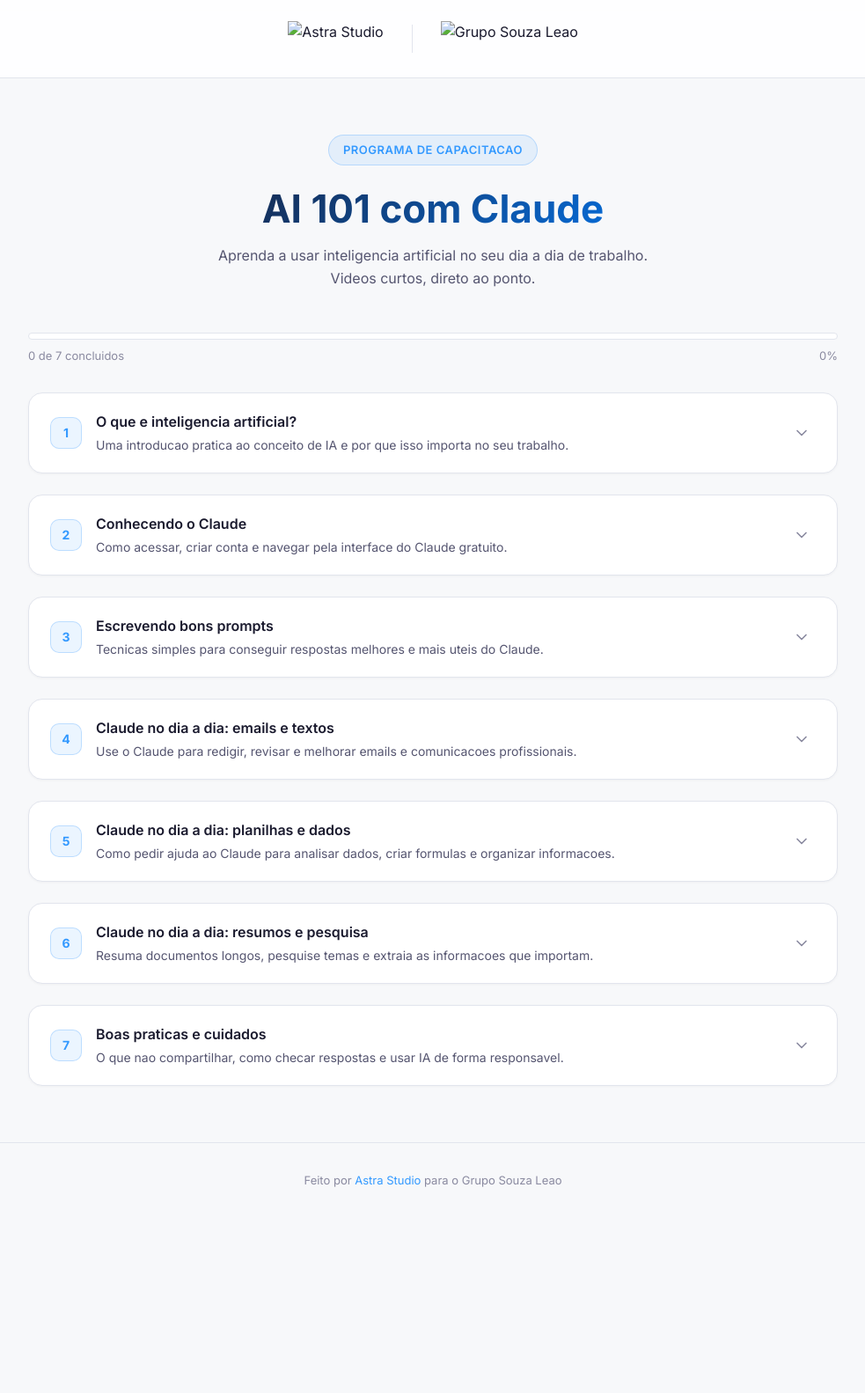
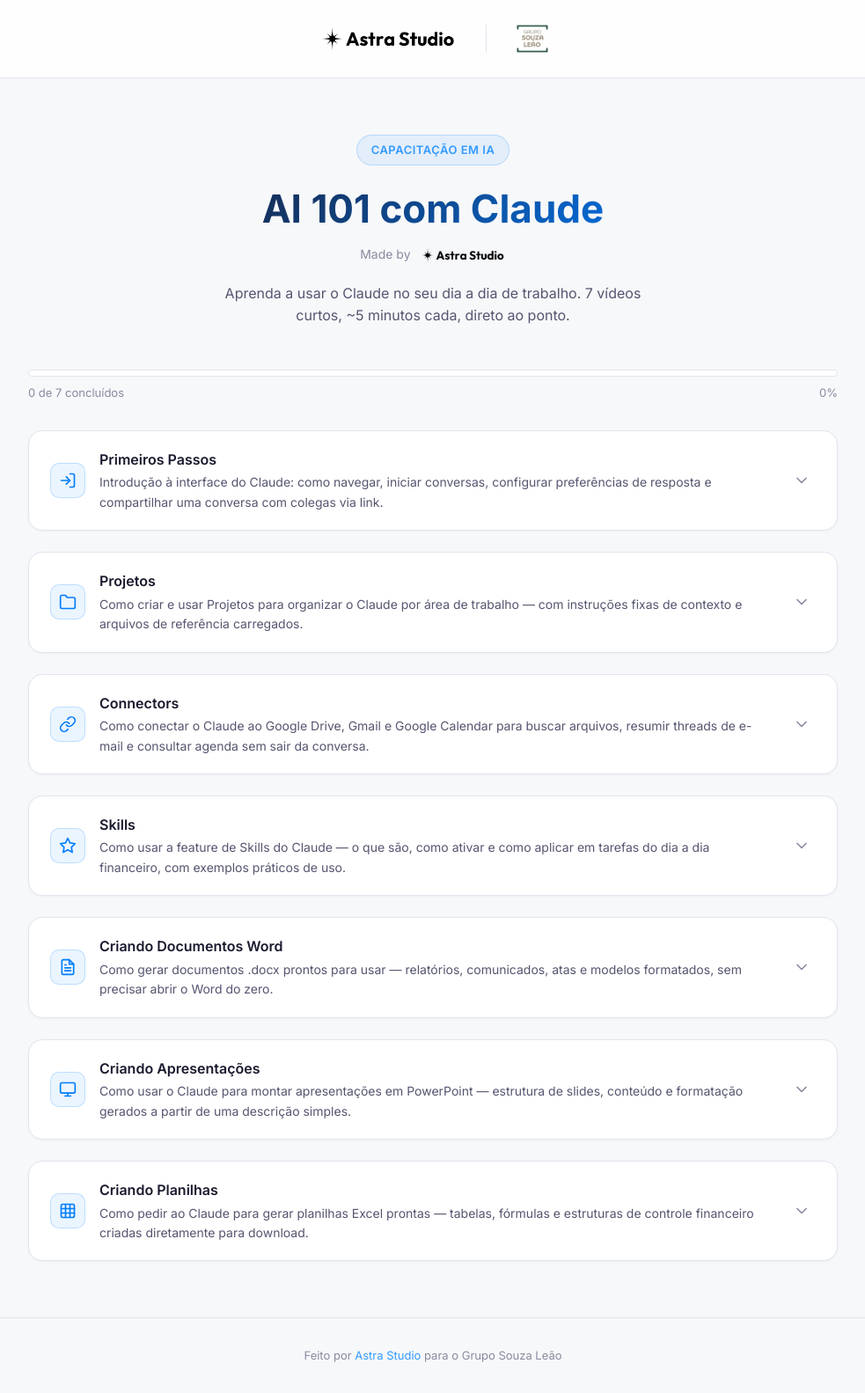
Before and after one commit to Astra-Studio-Brazil/gruposl_ai_101, a plain HTML site: page index.html in a window 1280 px wide. Shown: the whole page at 88% size, without its empty margins (148-1131 px from the left). Before the commit the page ends 1384 px from the top, so only its background shows below. Drawn offline with Linux system fonts and the light colour scheme.

Commit message:
Update content: logos, icons, accents, Made by Astra, videos folder

```diff
--- a/index.html
+++ b/index.html
@@ -3,8 +3,8 @@
 <head>
   <meta charset="UTF-8">
   <meta name="viewport" content="width=device-width, initial-scale=1.0">
-  <title>AI 101 | Grupo Souza Leao + Astra Studio</title>
-  <meta name="description" content="Curso introdutorio de inteligencia artificial com Claude para o Grupo Souza Leao.">
+  <title>AI 101 | Grupo Souza Leão + Astra Studio</title>
+  <meta name="description" content="Curso introdutório de inteligência artificial com Claude para o Grupo Souza Leão.">
   <link rel="preconnect" href="https://fonts.googleapis.com">
   <link rel="preconnect" href="https://fonts.gstatic.com" crossorigin>
   <link href="https://fonts.googleapis.com/css2?family=Inter:wght@400;500;600;700&display=swap" rel="stylesheet">
@@ -101,6 +101,21 @@
       background-clip: text;
     }
 
+    .hero-made-by {
+      display: flex;
+      align-items: center;
+      justify-content: center;
+      gap: 8px;
+      font-size: 14px;
+      color: var(--text-muted);
+      margin-bottom: 20px;
+    }
+
+    .made-by-logo {
+      height: 20px;
+      object-fit: contain;
+    }
+
     .hero p {
       font-size: 16px;
       color: var(--text-secondary);
@@ -174,18 +189,21 @@
     }
 
     .module-number {
-      width: 36px;
-      height: 36px;
+      width: 40px;
+      height: 40px;
       border-radius: 10px;
       background: var(--accent-glow);
       border: 1px solid rgba(2, 125, 252, 0.2);
       display: flex;
       align-items: center;
       justify-content: center;
-      font-size: 14px;
-      font-weight: 700;
-      color: var(--accent-light);
       flex-shrink: 0;
+    }
+
+    .module-number svg {
+      width: 20px;
+      height: 20px;
+      color: var(--accent);
     }
 
     .module-info {
@@ -362,17 +380,18 @@
   <!-- Header with logos -->
   <header class="header">
     <div class="header-inner">
-      <img src="assets/logo-astra.png" alt="Astra Studio" class="logo" id="logo-astra">
+      <img src="assets/astralogo.avif" alt="Astra Studio" class="logo" id="logo-astra">
       <div class="logo-divider"></div>
-      <img src="assets/logo-gruposl.png" alt="Grupo Souza Leao" class="logo" id="logo-gsl">
+      <img src="assets/gsllogo.jpeg" alt="Grupo Souza Leão" class="logo" id="logo-gsl">
     </div>
   </header>
 
   <!-- Hero -->
   <section class="hero">
-    <div class="hero-badge">Programa de Capacitacao</div>
+    <div class="hero-badge">Capacitação em IA</div>
     <h1>AI 101 com Claude</h1>
-    <p>Aprenda a usar inteligencia artificial no seu dia a dia de trabalho. Videos curtos, direto ao ponto.</p>
+    <div class="hero-made-by">Made by <img src="assets/astralogo.avif" alt="Astra Studio" class="made-by-logo"></div>
+    <p>Aprenda a usar o Claude no seu dia a dia de trabalho. 7 vídeos curtos, ~5 minutos cada, direto ao ponto.</p>
   </section>
 
   <!-- Progress -->
@@ -381,7 +400,7 @@
       <div class="progress-bar-fill" id="progress-fill"></div>
     </div>
     <div class="progress-label">
-      <span id="progress-text">0 de 0 concluidos</span>
+      <span id="progress-text">0 de 0 concluídos</span>
       <span id="progress-percent">0%</span>
     </div>
   </section>
@@ -393,7 +412,7 @@
 
   <!-- Footer -->
   <footer class="footer">
-    <p>Feito por <a href="https://astrastudio.io" target="_blank" rel="noopener">Astra Studio</a> para o Grupo Souza Leao</p>
+    <p>Feito por <a href="https://astrastudio.io" target="_blank" rel="noopener">Astra Studio</a> para o Grupo Souza Leão</p>
   </footer>
 
   <script>
@@ -402,39 +421,45 @@
     // =============================================
     const modules = [
       {
-        title: "O que e inteligencia artificial?",
-        desc: "Uma introducao pratica ao conceito de IA e por que isso importa no seu trabalho.",
-        // Replace with your video embed URL or leave empty for placeholder
+        title: "Primeiros Passos",
+        desc: "Introdução à interface do Claude: como navegar, iniciar conversas, configurar preferências de resposta e compartilhar uma conversa com colegas via link.",
+        icon: '<svg viewBox="0 0 24 24" fill="none" stroke="currentColor" stroke-width="2" stroke-linecap="round" stroke-linejoin="round"><path d="M15 3h4a2 2 0 0 1 2 2v14a2 2 0 0 1-2 2h-4"/><polyline points="10 17 15 12 10 7"/><line x1="15" y1="12" x2="3" y2="12"/></svg>',
         video: ""
       },
       {
-        title: "Conhecendo o Claude",
-        desc: "Como acessar, criar conta e navegar pela interface do Claude gratuito.",
+        title: "Projetos",
+        desc: "Como criar e usar Projetos para organizar o Claude por área de trabalho — com instruções fixas de contexto e arquivos de referência carregados.",
+        icon: '<svg viewBox="0 0 24 24" fill="none" stroke="currentColor" stroke-width="2" stroke-linecap="round" stroke-linejoin="round"><path d="M22 19a2 2 0 0 1-2 2H4a2 2 0 0 1-2-2V5a2 2 0 0 1 2-2h5l2 3h9a2 2 0 0 1 2 2z"/></svg>',
         video: ""
       },
       {
-        title: "Escrevendo bons prompts",
-        desc: "Tecnicas simples para conseguir respostas melhores e mais uteis do Claude.",
+        title: "Connectors",
+        desc: "Como conectar o Claude ao Google Drive, Gmail e Google Calendar para buscar arquivos, resumir threads de e-mail e consultar agenda sem sair da conversa.",
+        icon: '<svg viewBox="0 0 24 24" fill="none" stroke="currentColor" stroke-width="2" stroke-linecap="round" stroke-linejoin="round"><path d="M10 13a5 5 0 0 0 7.54.54l3-3a5 5 0 0 0-7.07-7.07l-1.72 1.71"/><path d="M14 11a5 5 0 0 0-7.54-.54l-3 3a5 5 0 0 0 7.07 7.07l1.71-1.71"/></svg>',
         video: ""
       },
       {
-        title: "Claude no dia a dia: emails e textos",
-        desc: "Use o Claude para redigir, revisar e melhorar emails e comunicacoes profissionais.",
+        title: "Skills",
+        desc: "Como usar a feature de Skills do Claude — o que são, como ativar e como aplicar em tarefas do dia a dia financeiro, com exemplos práticos de uso.",
+        icon: '<svg viewBox="0 0 24 24" fill="none" stroke="currentColor" stroke-width="2" stroke-linecap="round" stroke-linejoin="round"><polygon points="12 2 15.09 8.26 22 9.27 17 14.14 18.18 21.02 12 17.77 5.82 21.02 7 14.14 2 9.27 8.91 8.26 12 2"/></svg>',
         video: ""
       },
       {
-        title: "Claude no dia a dia: planilhas e dados",
-        desc: "Como pedir ajuda ao Claude para analisar dados, criar formulas e organizar informacoes.",
+        title: "Criando Documentos Word",
+        desc: "Como gerar documentos .docx prontos para usar — relatórios, comunicados, atas e modelos formatados, sem precisar abrir o Word do zero.",
+        icon: '<svg viewBox="0 0 24 24" fill="none" stroke="currentColor" stroke-width="2" stroke-linecap="round" stroke-linejoin="round"><path d="M14 2H6a2 2 0 0 0-2 2v16a2 2 0 0 0 2 2h12a2 2 0 0 0 2-2V8z"/><polyline points="14 2 14 8 20 8"/><line x1="16" y1="13" x2="8" y2="13"/><line x1="16" y1="17" x2="8" y2="17"/><polyline points="10 9 9 9 8 9"/></svg>',
         video: ""
       },
       {
-        title: "Claude no dia a dia: resumos e pesquisa",
-        desc: "Resuma documentos longos, pesquise temas e extraia as informacoes que importam.",
+        title: "Criando Apresentações",
+        desc: "Como usar o Claude para montar apresentações em PowerPoint — estrutura de slides, conteúdo e formatação gerados a partir de uma descrição simples.",
+        icon: '<svg viewBox="0 0 24 24" fill="none" stroke="currentColor" stroke-width="2" stroke-linecap="round" stroke-linejoin="round"><rect x="2" y="3" width="20" height="14" rx="2" ry="2"/><line x1="8" y1="21" x2="16" y2="21"/><line x1="12" y1="17" x2="12" y2="21"/></svg>',
         video: ""
       },
       {
-        title: "Boas praticas e cuidados",
-        desc: "O que nao compartilhar, como checar respostas e usar IA de forma responsavel.",
+        title: "Criando Planilhas",
+        desc: "Como pedir ao Claude para gerar planilhas Excel prontas — tabelas, fórmulas e estruturas de controle financeiro criadas diretamente para download.",
+        icon: '<svg viewBox="0 0 24 24" fill="none" stroke="currentColor" stroke-width="2" stroke-linecap="round" stroke-linejoin="round"><rect x="3" y="3" width="18" height="18" rx="2" ry="2"/><line x1="3" y1="9" x2="21" y2="9"/><line x1="3" y1="15" x2="21" y2="15"/><line x1="9" y1="3" x2="9" y2="21"/><line x1="15" y1="3" x2="15" y2="21"/></svg>',
         video: ""
       }
     ];
@@ -462,7 +487,7 @@
       const pct = total > 0 ? Math.round((done / total) * 100) : 0;
 
       document.getElementById('progress-fill').style.width = pct + '%';
-      document.getElementById('progress-text').textContent = `${done} de ${total} concluido${done !== 1 ? 's' : ''}`;
+      document.getElementById('progress-text').textContent = `${done} de ${total} concluído${done !== 1 ? 's' : ''}`;
       document.getElementById('progress-percent').textContent = pct + '%';
     }
 
@@ -475,13 +500,13 @@
           ? `<div class="video-container"><iframe src="${mod.video}" allowfullscreen allow="autoplay; encrypted-media; picture-in-picture"></iframe></div>`
           : `<div class="video-container"><div class="video-placeholder">
               <svg viewBox="0 0 24 24" fill="none" stroke="currentColor" stroke-width="1.5" stroke-linecap="round" stroke-linejoin="round"><polygon points="5 3 19 12 5 21 5 3"/></svg>
-              <span>Video em breve</span>
+              <span>Vídeo em breve</span>
             </div></div>`;
 
         return `
           <div class="module-card" id="module-${i}">
             <div class="module-header" onclick="toggleModule(${i})">
-              <div class="module-number">${i + 1}</div>
+              <div class="module-number">${mod.icon}</div>
               <div class="module-info">
                 <div class="module-title">${mod.title}</div>
                 <div class="module-desc">${mod.desc}</div>
@@ -494,7 +519,7 @@
               <div class="video-wrapper">${videoHTML}</div>
               <label class="module-check">
                 <input type="checkbox" ${checked} onchange="markComplete(${i}, this.checked)">
-                Marcar como concluido
+                Marcar como concluído
               </label>
             </div>
           </div>`;
```
Also changed, not shown: assets/astralogo.avif (added), assets/gsllogo.jpeg (added), 1 other file.
